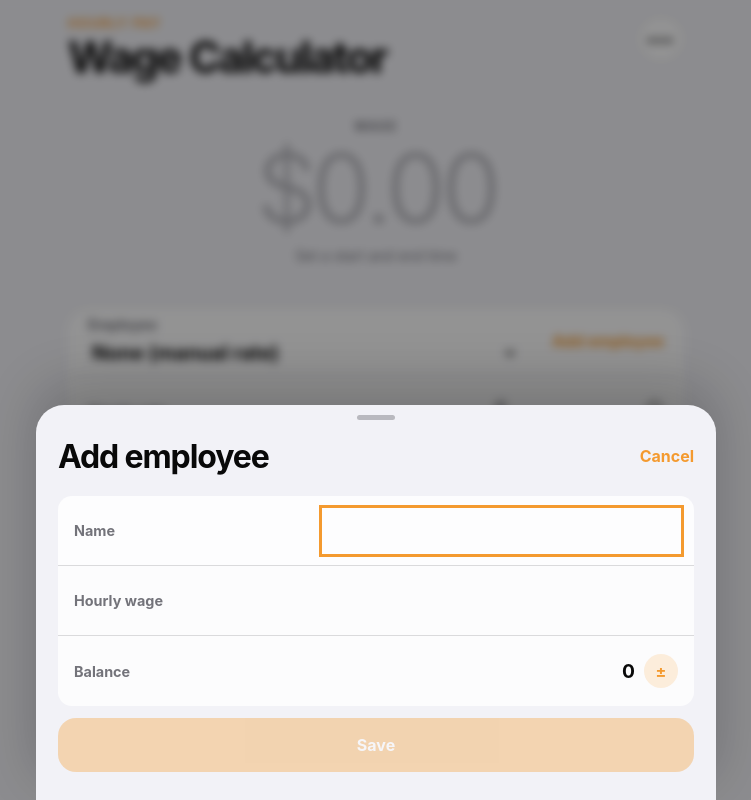
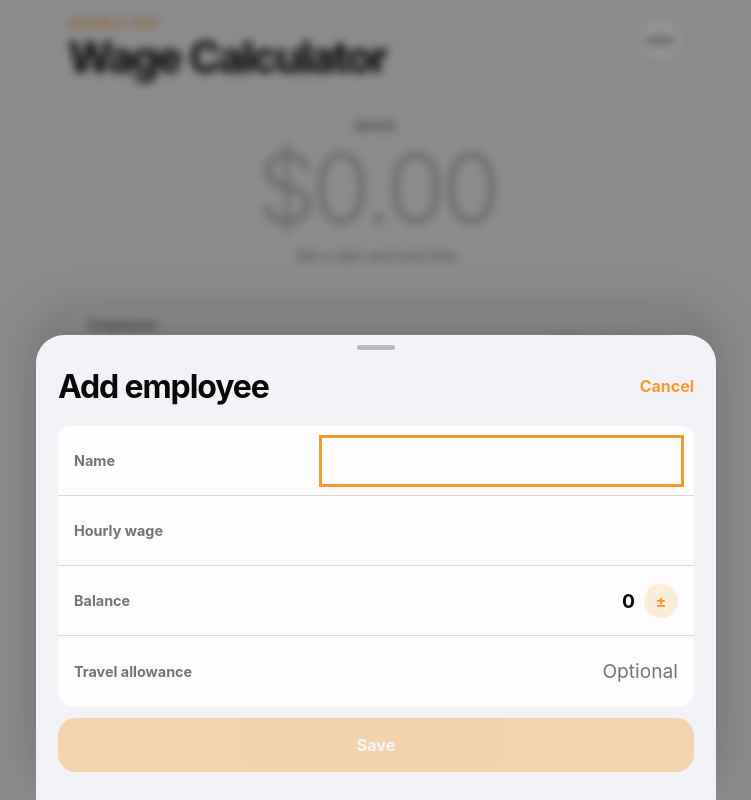
Before and after one commit to jweisman/wagecalc, a Next.js app: page / in a window 1280 px wide. Both pictures are taken after typing "Sample" into the empty fields and a click on the button "Add employee". Shown: the whole page, without its empty margins (264-1015 px from the left). Built offline with nearby package versions, Linux system fonts and the light colour scheme.

Commit message:
Add travel allowance

```diff
--- a/app/globals.css
+++ b/app/globals.css
@@ -66,7 +66,7 @@ h2 { margin: 0; font-size: 2rem; letter-spacing: -.035em; }
 .privacy-note { margin: 20px 12px 0; color: var(--secondary); font-size: .82rem; line-height: 1.45; }
 .editor-field { min-height: 70px; padding: 10px 16px; border-bottom: 1px solid var(--line); display: grid; grid-template-columns: 1fr minmax(0, 1.5fr); align-items: center; gap: 16px; background: var(--surface); }
 .editor-field:first-of-type { border-radius: 14px 14px 0 0; }
-.editor-field:nth-of-type(3) { border-bottom: 0; border-radius: 0 0 14px 14px; }
+.editor-field-last { border-bottom: 0; border-radius: 0 0 14px 14px; }
 .editor-field span { color: var(--secondary); font-size: .9rem; font-weight: 650; }
 .editor-field input { min-width: 0; border: 0; outline: 0; padding: 8px 0; color: var(--text); background: transparent; text-align: right; font-size: 1.2rem; }
 .editor-balance-input { min-width: 0; display: flex; align-items: center; justify-content: flex-end; gap: 9px; }
--- a/app/wage-calculator.tsx
+++ b/app/wage-calculator.tsx
@@ -1,12 +1,12 @@
 "use client";
 
 import { useEffect, useMemo, useRef, useState } from "react";
-import { calculateWage, durationMinutes, snapDateToInterval, timeOptions } from "@/lib/calculator";
+import { calculateTotal, calculateWage, durationMinutes, snapDateToInterval, timeOptions } from "@/lib/calculator";
 
 type Theme = "device" | "light" | "dark";
 type TimeFormat = "device" | "12" | "24";
 type Interval = 5 | 10 | 15 | 30 | 60;
-type Employee = { id: string; name: string; rate: string; balance: string };
+type Employee = { id: string; name: string; rate: string; balance: string; travelAllowance?: string };
 
 type StoredState = {
   rate: string;
@@ -90,9 +90,10 @@ export default function WageCalculator() {
   const activeRate = selectedEmployee?.rate ?? state.rate;
   const rate = Number(activeRate);
   const balance = selectedEmployee ? Number(selectedEmployee.balance) || 0 : 0;
+  const travelAllowance = selectedEmployee ? Number(selectedEmployee.travelAllowance) || 0 : 0;
   const hasDurationError = Boolean(state.start && state.end && minutes === null);
   const wage = minutes !== null && activeRate !== "" && Number.isFinite(rate) && rate >= 0 ? calculateWage(rate, minutes) : null;
-  const total = wage === null ? null : wage + balance;
+  const total = wage === null ? null : calculateTotal(wage, balance, travelAllowance);
   const decimals = currency === "ILS" ? 0 : 2;
   // SSR and the browser's first render must use the same locale. Once mounted,
   // re-render with the actual device locale.
@@ -104,8 +105,9 @@ export default function WageCalculator() {
   const balanceOperation = balance < 0
     ? `− ${money.format(Math.abs(balance))}`
     : `+ ${money.format(balance)}`;
+  const travelOperation = travelAllowance > 0 ? ` + ${money.format(travelAllowance)} travel` : "";
   const wageDetails = selectedEmployee && wage !== null && total !== null
-    ? `${durationText} · ${money.format(wage)} ${balanceOperation} = ${money.format(total)}`
+    ? `${durationText} · ${money.format(wage)} ${balanceOperation}${travelOperation} = ${money.format(total)}`
     : durationText;
 
   function update<K extends keyof StoredState>(key: K, value: StoredState[K]) {
@@ -134,7 +136,7 @@ export default function WageCalculator() {
       start: "",
       end: "",
       employees: current.employees.map((employee) => employee.id === selectedEmployee.id
-        ? { ...employee, balance: String(roundAmount(balance + wage, decimals)) }
+        ? { ...employee, balance: String(roundAmount(balance + wage + travelAllowance, decimals)) }
         : employee),
     }));
   }
@@ -344,7 +346,9 @@ function EmployeeSheet({ employee, decimals, onClose, onSave, onDelete }: {
   const [name, setName] = useState(employee?.name ?? "");
   const [rate, setRate] = useState(employee?.rate ?? "");
   const [balance, setBalance] = useState(employee ? roundAmount(Number(employee.balance) || 0, decimals).toFixed(decimals) : "0");
-  const canSave = name.trim() !== "" && rate !== "" && Number.isFinite(Number(rate)) && Number(rate) >= 0;
+  const [travelAllowance, setTravelAllowance] = useState(employee?.travelAllowance ?? "");
+  const hasValidTravelAllowance = travelAllowance === "" || (Number.isFinite(Number(travelAllowance)) && Number(travelAllowance) >= 0);
+  const canSave = name.trim() !== "" && rate !== "" && Number.isFinite(Number(rate)) && Number(rate) >= 0 && hasValidTravelAllowance;
 
   return (
     <div className="sheet-backdrop" onMouseDown={(event) => event.target === event.currentTarget && onClose()}>
@@ -372,7 +376,28 @@ function EmployeeSheet({ employee, decimals, onClose, onSave, onDelete }: {
             </button>
           </span>
         </div>
-        <button className="primary-button" disabled={!canSave} onClick={() => onSave({ name: name.trim(), rate, balance: String(roundAmount(Number(balance) || 0, decimals)) })}>Save</button>
+        <div className="editor-field editor-field-last">
+          <span>Travel allowance</span>
+          <input
+            aria-label="Travel allowance"
+            inputMode="decimal"
+            placeholder="Optional"
+            value={travelAllowance}
+            onChange={(event) => setTravelAllowance(event.target.value.replace(/[^\d.]/g, ""))}
+          />
+        </div>
+        <button
+          className="primary-button"
+          disabled={!canSave}
+          onClick={() => onSave({
+            name: name.trim(),
+            rate,
+            balance: String(roundAmount(Number(balance) || 0, decimals)),
+            travelAllowance: travelAllowance === "" ? undefined : String(roundAmount(Number(travelAllowance), decimals)),
+          })}
+        >
+          Save
+        </button>
         {onDelete && <button className="delete-button" onClick={onDelete}>Delete employee</button>}
       </section>
     </div>
--- a/lib/calculator.ts
+++ b/lib/calculator.ts
@@ -28,6 +28,10 @@ export function calculateWage(rate: number, minutes: number): number {
   return rate * (minutes / 60);
 }
 
+export function calculateTotal(wage: number, balance = 0, travelAllowance = 0): number {
+  return wage + balance + travelAllowance;
+}
+
 export function timeOptions(interval: number): string[] {
   return Array.from({ length: (24 * 60) / interval }, (_, index) => {
     const total = index * interval;
```
Also changed, not shown: 2 other files (tests, documents, lock files or other folders).
